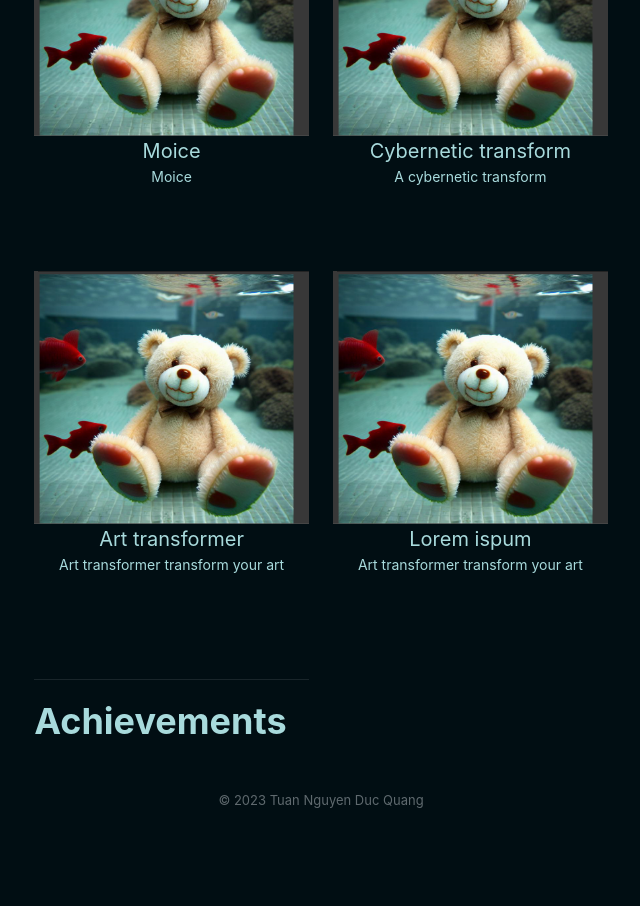
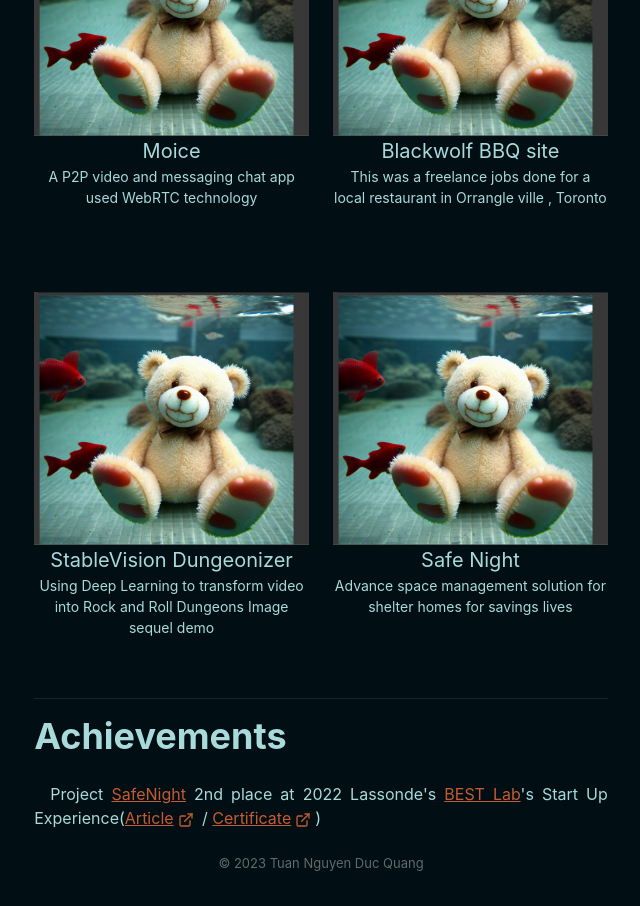
Before and after one commit to supperhellokitty20/homepage, a Next.js app: page /works in a window 1280 px wide. Shown: the part 660-1566 px from the top of the page, without its empty margins (319-959 px from the left). Before the commit the page ends 1503 px from the top, so only its background shows below. Built offline with nearby package versions, Linux system fonts and the light colour scheme; no server answers.

Commit message:
update works

```diff
--- a/src/pages/works.tsx
+++ b/src/pages/works.tsx
@@ -2,12 +2,16 @@ import React from 'react'
 import Layout from '@/components/layouts/article'
 import Section from '@/components/section'
 import avatarThumb from '/public/avatar.png'
+import Paragraph from '@/components/paragraph'
+import NextLink from 'next/link'
+import { ExternalLinkIcon } from '@chakra-ui/icons'
 import {
     Container,
     Heading,
     Box ,
     SimpleGrid,
-    Divider
+    Divider ,
+    Link
  } from '@chakra-ui/react'
 
 import WorkGridItem from '@/components/grid-items'
@@ -23,44 +27,40 @@ const Works:React.FC = ()=> {
                 >
                     <Heading as='h3'> Works  </Heading>
                     <SimpleGrid columns={[1,1,2]} gap={6}>
-                        {
-                            /**
-                             * Works done personally
-                             */
-                        }
                         <Section>
                             <WorkGridItem   title={'Moice'} id={'moice'} thumbnails={avatarThumb}>
-                                Moice
+                                A P2P video and messaging chat app used WebRTC technology
                             </WorkGridItem>
                         </Section>
                         <Section delay={0.1}>
-                            <WorkGridItem   title={'Cybernetic transform'} id={''}  thumbnails={avatarThumb}>
-                                A cybernetic transform
+                            <WorkGridItem   title={'Blackwolf BBQ site'} id={'blackwolf'}  thumbnails={avatarThumb}>
+                                This was a freelance jobs done for a local restaurant in Orrangle ville , Toronto
                             </WorkGridItem>
                         </Section>
                         <Section delay={0.1}>
-                            <WorkGridItem   title={'Art transformer'} id={''}  thumbnails={avatarThumb}>
-                                Art transformer transform your art
+                            <WorkGridItem   title={'StableVision Dungeonizer'} id={'dungeon'}  thumbnails={avatarThumb}>
+                                Using Deep Learning to transform video into Rock and Roll Dungeons Image sequel demo
                             </WorkGridItem>
                         </Section>
                         <Section delay={0.1}>
-                            <WorkGridItem   title={'Lorem ispum'} id={''}  thumbnails={avatarThumb}>
-                                Art transformer transform your art
+                            <WorkGridItem   title={'Safe Night'} id={'safenight'}  thumbnails={avatarThumb}>
+                                Advance space management solution for shelter homes for savings lives
                             </WorkGridItem>
                         </Section>
-                        {
-                            /**
-                             * Collaborations
-                             */
-                        }
-                        <Section delay={0.2}>
-                            <Divider my={5} />
-                            <Heading as='h3'>Achievements</Heading>
-                        </Section>
+
                     </SimpleGrid>
+                    <Section delay={0.2}>
+                        <Divider my={5} mb={4} />
+                        <Heading as='h3' mb={6}>Achievements</Heading>
+                        <Paragraph>
+                            Project <Link href="">SafeNight</Link> 2nd place at 2022 Lassonde's <Link href=""> BEST Lab</Link>&apos;s Start Up Experience(<Link as={NextLink} href="https://lassonde.yorku.ca/best-startup-experience-2022">Article<ExternalLinkIcon mx={1}/></Link>{" "}/{" "}
+                                <Link as={NextLink} href="https://lassonde.yorku.ca/best/">Certificate<ExternalLinkIcon mx={1}/></Link>
+                            )
+                        </Paragraph>
+                    </Section>
+
                 </Box>
             </Container>
-
         </Layout>
     )
 }
```
Also changed, not shown: src/pages/works/moice.tsx (added, +25 -0 lines).
